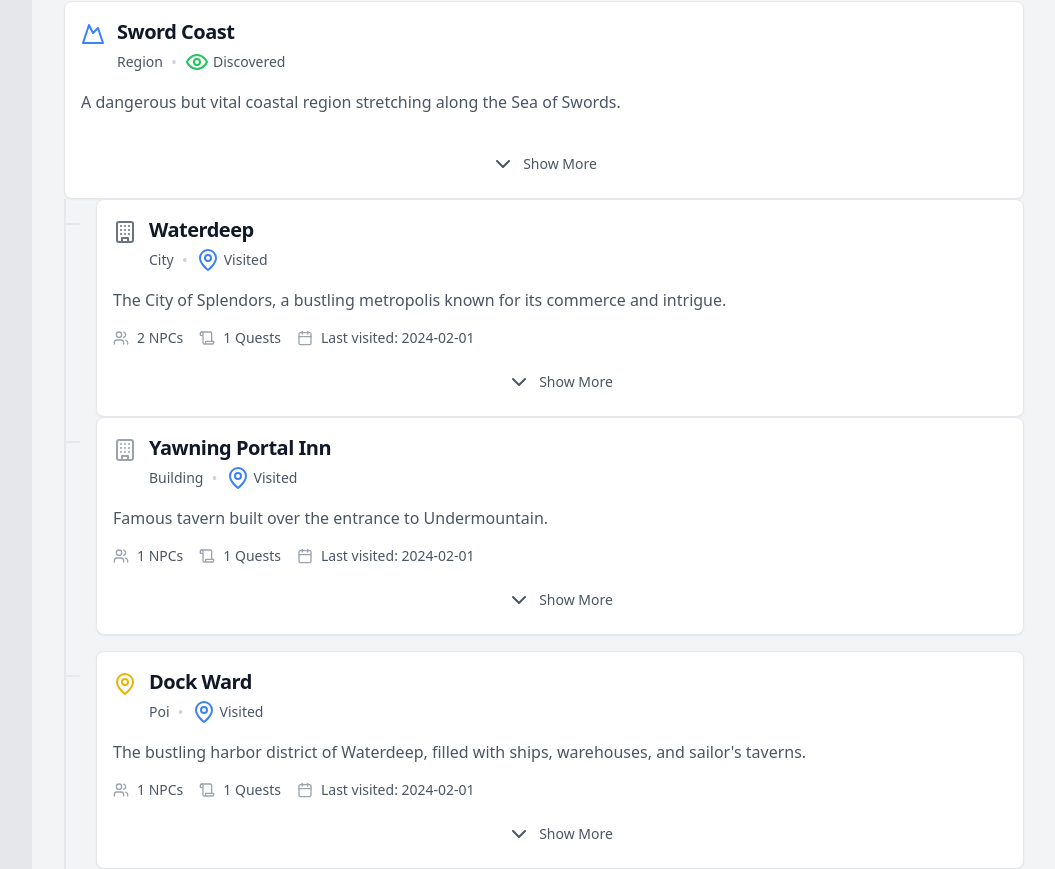
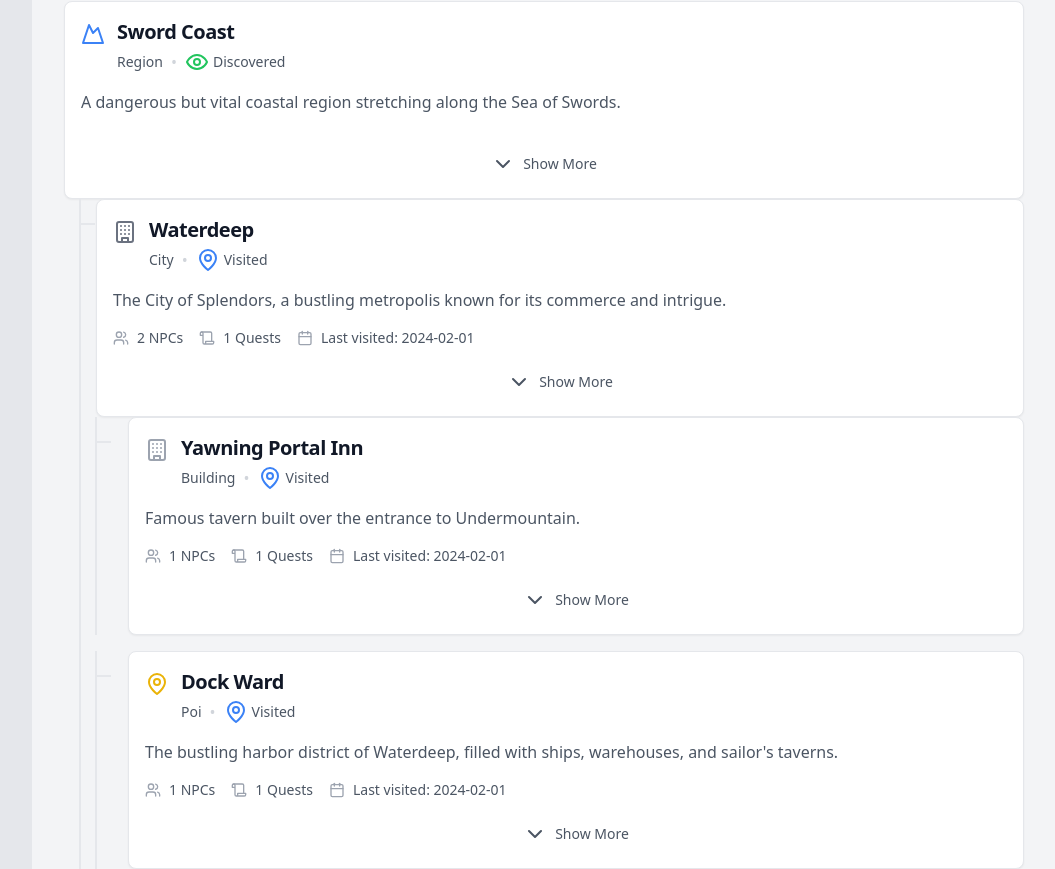
Before and after one commit to Haugenau20/DnDRecap, a React (Create React App) app: page /DnDRecap/locations in a window 1280 px wide. Shown: the part 471-1340 px from the top of the page, without its empty margins (224-1279 px from the left). Built offline with nearby package versions, Linux system fonts and the light colour scheme.

Commit message:
Improving nesting of locations

```diff
--- a/src/components/features/locations/LocationDirectory.tsx
+++ b/src/components/features/locations/LocationDirectory.tsx
@@ -73,11 +73,27 @@ const LocationDirectory: React.FC<LocationDirectoryProps> = ({
             {/* Connection lines for hierarchy */}
             {level > 0 && (
               <>
-                <div className="absolute left-4 top-0 bottom-0 border-l-2 border-gray-200 -ml-4" />
-                <div className="absolute left-4 top-6 w-4 border-t-2 border-gray-200 -ml-4" />
+                <div
+                  className="absolute border-l-2 border-gray-200"
+                  style={{
+                    left: `${level}rem`,
+                    top: '0',
+                    bottom: '0',
+                    marginLeft: '-1px'
+                  }}
+                />
+                <div
+                  className="absolute border-t-2 border-gray-200"
+                  style={{
+                    left: `${level}rem`,
+                    width: '1rem',
+                    top: '1.5rem',
+                    marginLeft: '-1px'
+                  }}
+                />
               </>
             )}
-            <div className={`${level > 0 ? 'ml-8' : ''}`}>
+            <div style={{ marginLeft: level > 0 ? `${level * 2}rem` : '0' }}>
               <LocationCard location={location} />
             </div>
             {renderLocationHierarchy(location.id, level + 1)}
```
